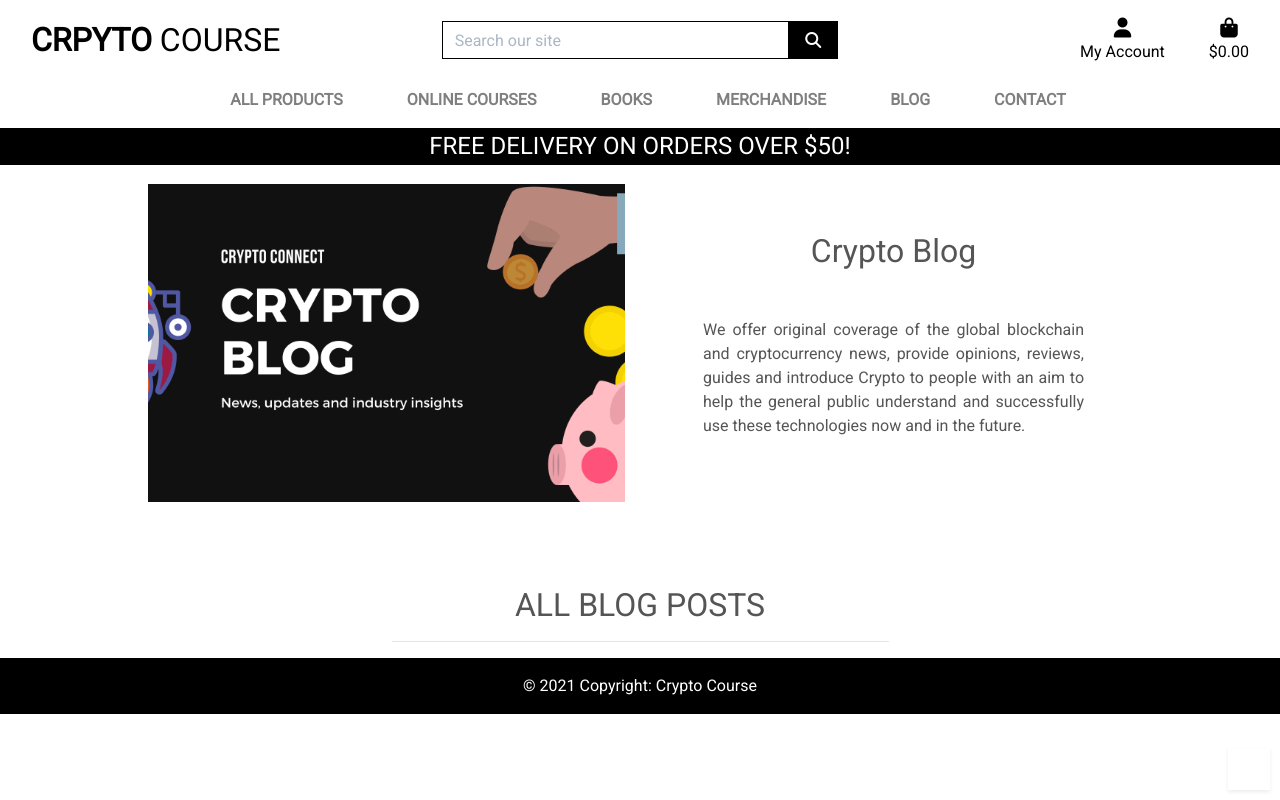
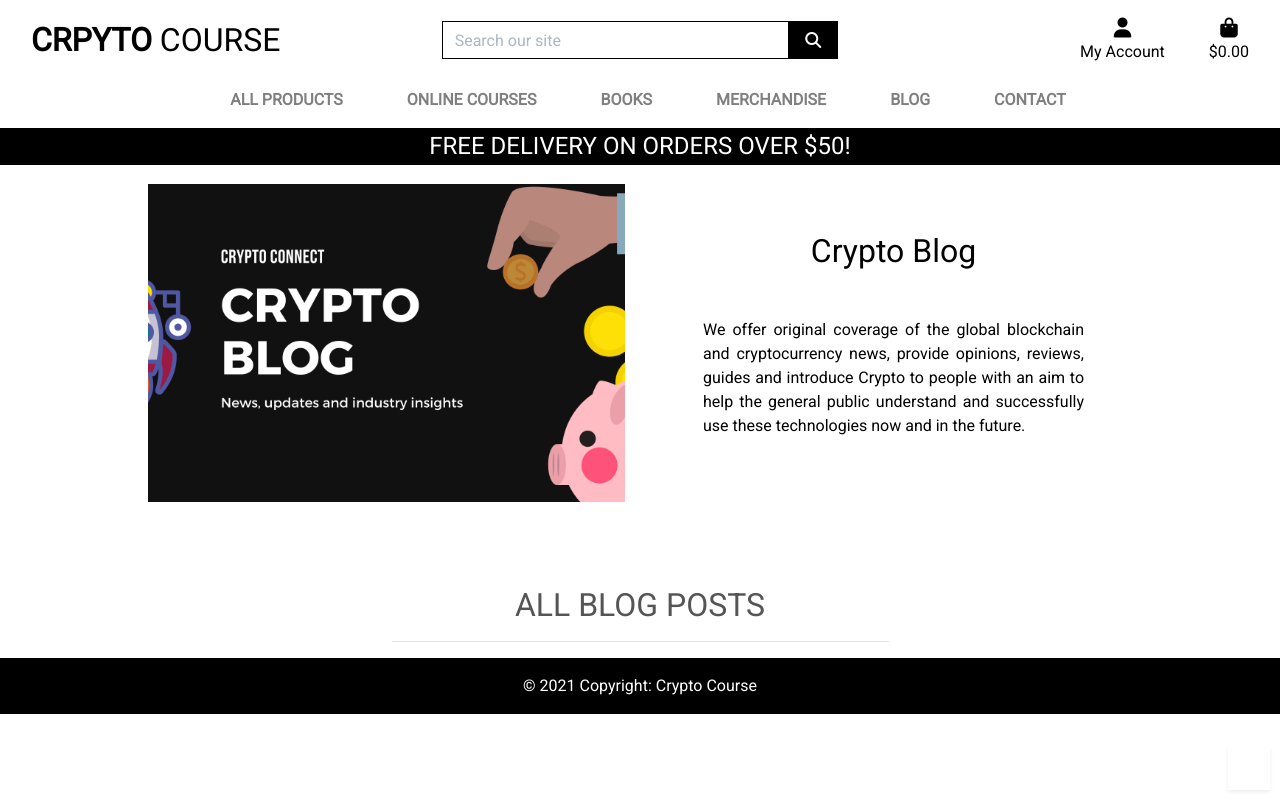
Before and after one commit to tindyc/crypto_course, a Django app: page /blog/blog/ in a window 1280 px wide. Run offline with Django 3.2, Linux system fonts and the light colour scheme; data that the repository does not hold is empty; some libraries are stand-ins or nearby versions.

Commit message:
Add text-black to sales and blog info in templates to improve accessibility scores

```diff
--- a/blog/templates/blog/blog.html
+++ b/blog/templates/blog/blog.html
@@ -17,9 +17,9 @@
         </div>
 
         <div class="col-12 col-md-6 bg-clear">
-            <div class="text-center pb-5">
+            <div class="text-center pb-5 text-black">
                 <h2 class="mt-5 mb-5 text-full">Crypto Blog</h2>
-                <p class="px-5 text-full text-justify">
+                <p class="px-5 text-full text-justify text-black">
                     We offer original coverage of the global blockchain and cryptocurrency news,
                     provide opinions, reviews, guides and introduce Crypto to people with an aim to help the general
                     public understand and successfully use these technologies now and in the future.
--- a/products/templates/products/products.html
+++ b/products/templates/products/products.html
@@ -18,9 +18,9 @@
         </div>
 
         <div class="col-12 col-md-6 bg-clear">
-            <div class="text-center pb-5">
+            <div class="text-center pb-5 text-black">
                 <h2 class="mt-5 mb-5 text-full">BULL Discount</h2>
-                <p class="px-5 text-full text-justify">
+                <p class="px-5 text-full text-justify text-black">
                     Take your first steps to becoming a profitable trader today & get <strong>10% OFF</strong> all
                     trading courses!
                     <br>
```
